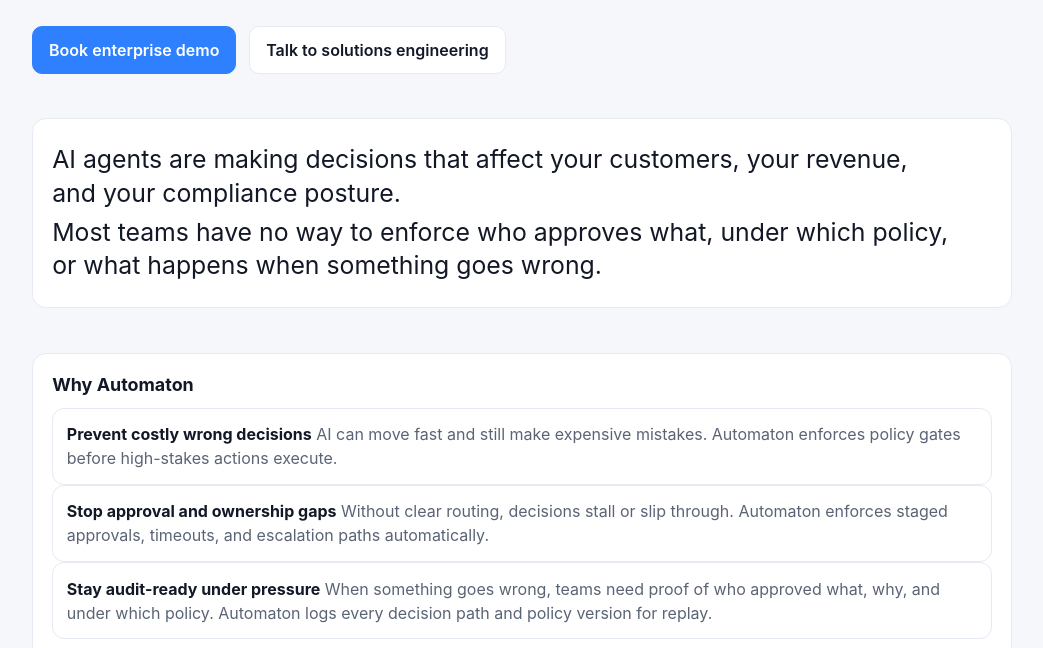
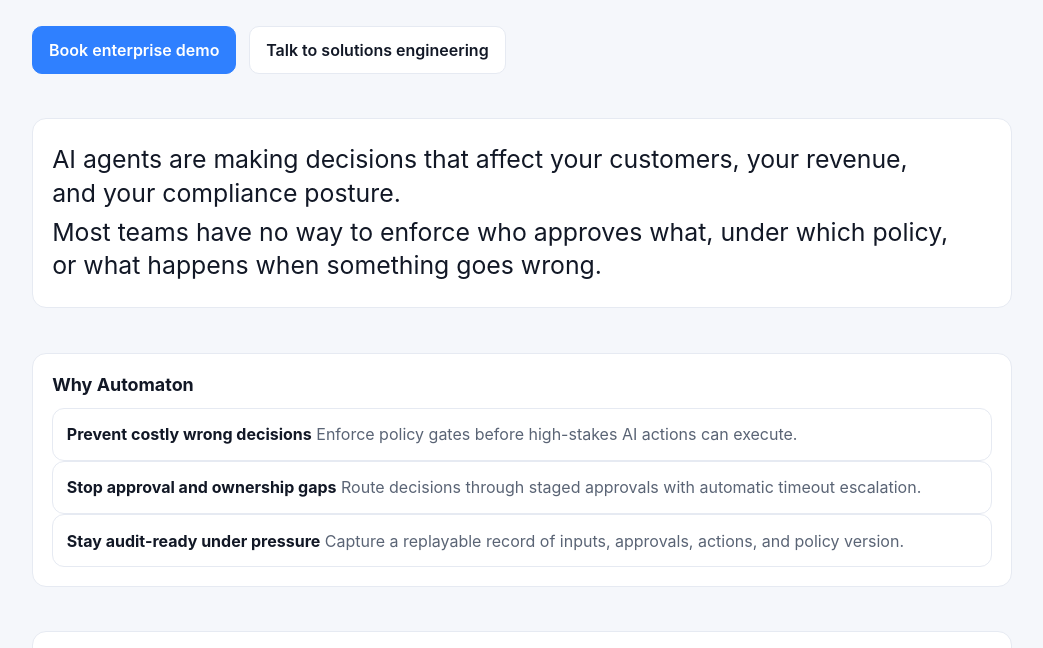
Before and after one commit to deeptreecorp/deeptree.com, a plain HTML site: page automaton.html in a window 1280 px wide. Shown: the part 293-941 px from the top of the page, without its empty margins (118-1161 px from the left). Drawn offline with Linux system fonts and the light colour scheme.

Commit message:
copy: tighten Why Automaton pillar descriptions

```diff
--- a/automaton.html
+++ b/automaton.html
@@ -207,15 +207,15 @@
       <div class="grid-3">
         <div class="card">
           <strong>Prevent costly wrong decisions</strong>
-          <span class="muted">AI can move fast and still make expensive mistakes. Automaton enforces policy gates before high-stakes actions execute.</span>
+          <span class="muted">Enforce policy gates before high-stakes AI actions can execute.</span>
         </div>
         <div class="card">
           <strong>Stop approval and ownership gaps</strong>
-          <span class="muted">Without clear routing, decisions stall or slip through. Automaton enforces staged approvals, timeouts, and escalation paths automatically.</span>
+          <span class="muted">Route decisions through staged approvals with automatic timeout escalation.</span>
         </div>
         <div class="card">
           <strong>Stay audit-ready under pressure</strong>
-          <span class="muted">When something goes wrong, teams need proof of who approved what, why, and under which policy. Automaton logs every decision path and policy version for replay.</span>
+          <span class="muted">Capture a replayable record of inputs, approvals, actions, and policy version.</span>
         </div>
       </div>
     </section>
```
